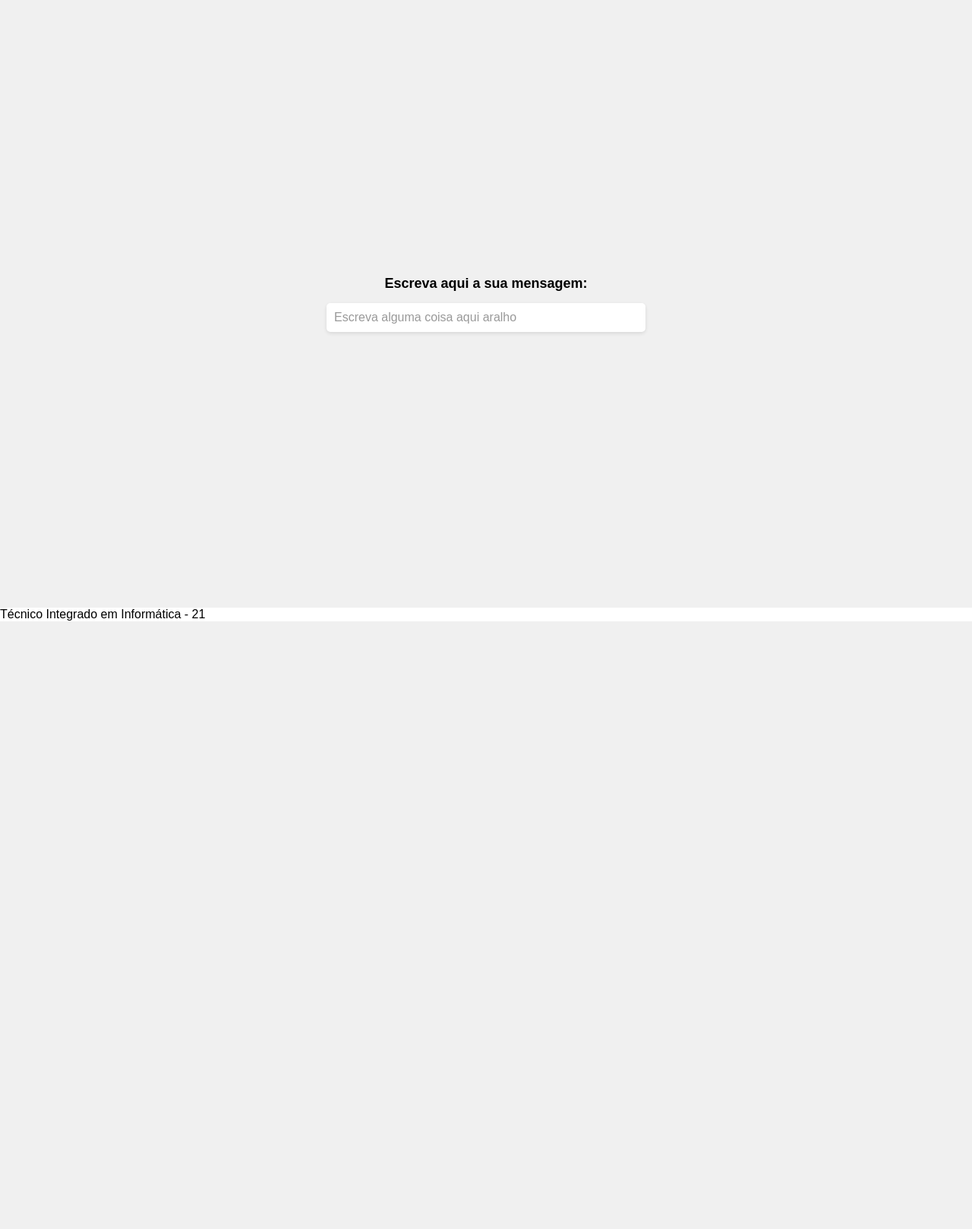
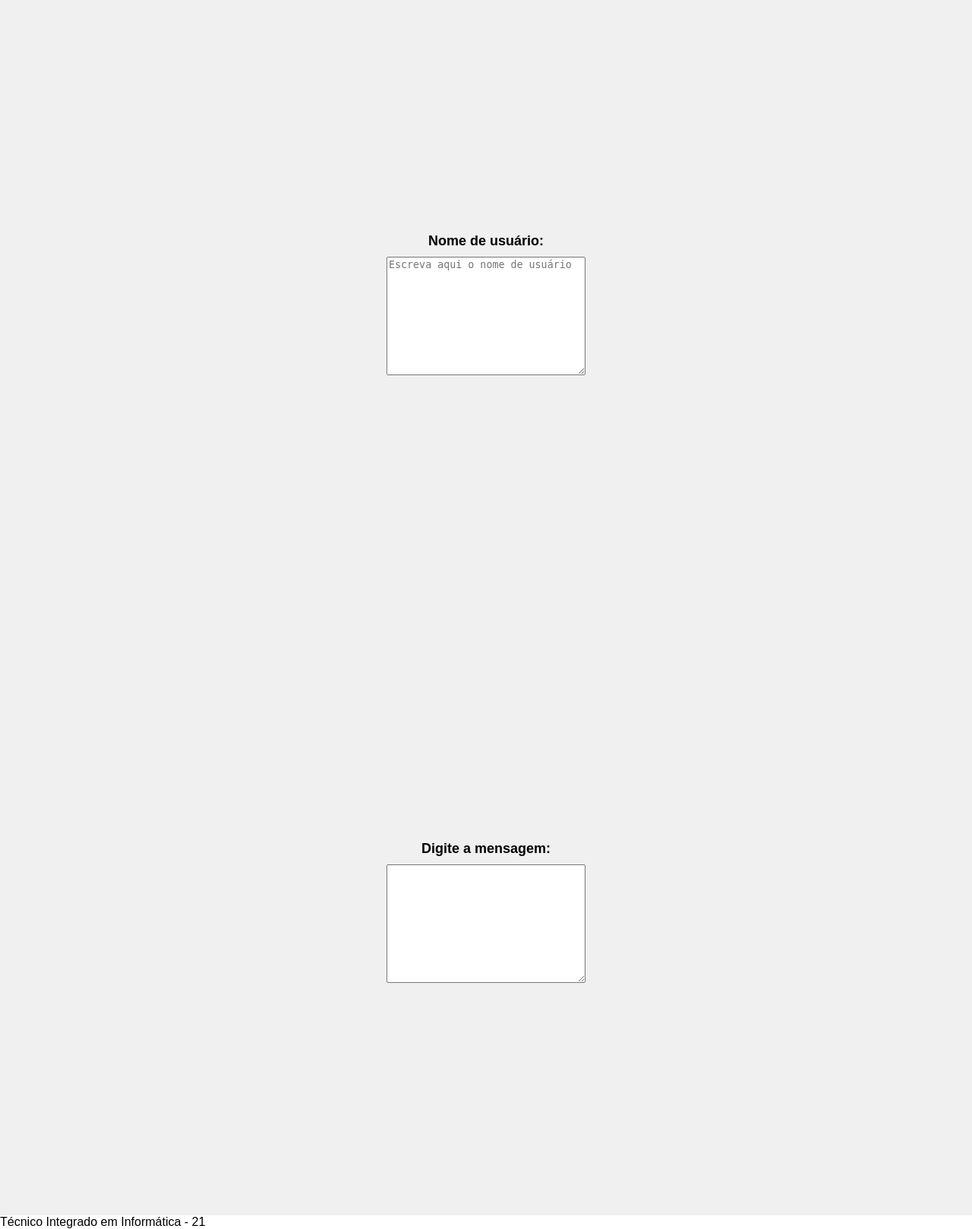
Before and after one commit to YuriLou/chat2023, a PHP site: page /index.php in a window 1280 px wide. Shown: the whole page at 76% size. Before the commit the page ends 818 px from the top, so only its background shows below. Run offline with PHP 8.4, Linux system fonts and the light colour scheme.

Commit message:
yuri ve se o chat.php ta bom

```diff
--- a/chat.php
+++ b/chat.php
@@ -1,4 +1,19 @@
-<div class="container">
-        <label for="chat">Escreva aqui a sua mensagem: </label>
-            <input class="chat" type="text" placeholder="Escreva alguma coisa aqui aralho" >
-    </div>
+<!DOCTYPE html>
+<html lang="en">
+<head>
+        <meta charset="UTF-8">
+        <meta name="viewport" content="width=device-width, initial-scale=1.0">
+        <title>Chat</title>
+</head>
+<body>
+       <div class="container">
+                <label for="user">Nome de usuário:</label>
+                <textarea name="username" id="username" cols="30" rows="10" placeholder="Escreva aqui o nome de usuário"></textarea>
+       </div>
+
+       <div class="container">
+                <label for="mensagem">Digite a mensagem: </label>
+                <textarea name="" id="" cols="30" rows="10"></textarea>
+       </div>
+</body>
+</html>
```
